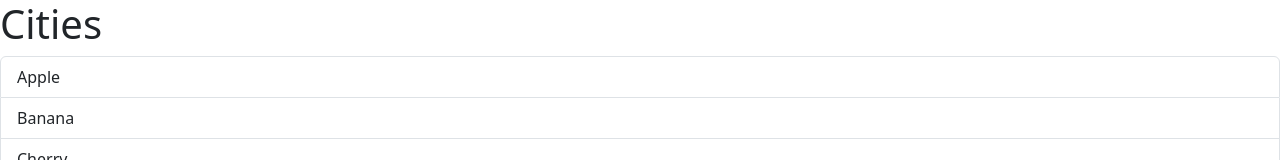
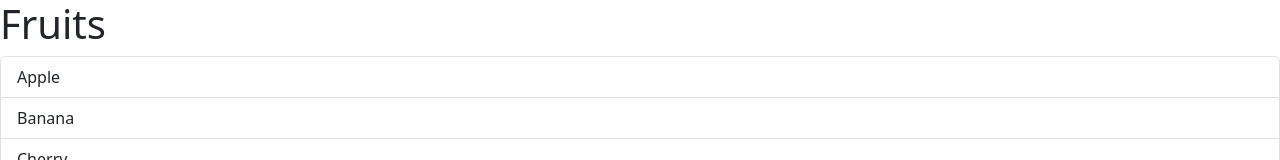
Before and after one commit to kin018/react-app, a React (Vite) app: page / in a window 1280 px wide. Shown: the top 160 px of the page. Built offline with nearby package versions, Linux system fonts and the light colour scheme.

Commit message:
heading change in app component

```diff
--- a/src/App.tsx
+++ b/src/App.tsx
@@ -5,7 +5,7 @@ function App() {
 
   return (
     <div>
-      <ListGroup items={items} heading="Cities" />
+      <ListGroup items={items} heading="Fruits" />
     </div>
   );
 }
```
